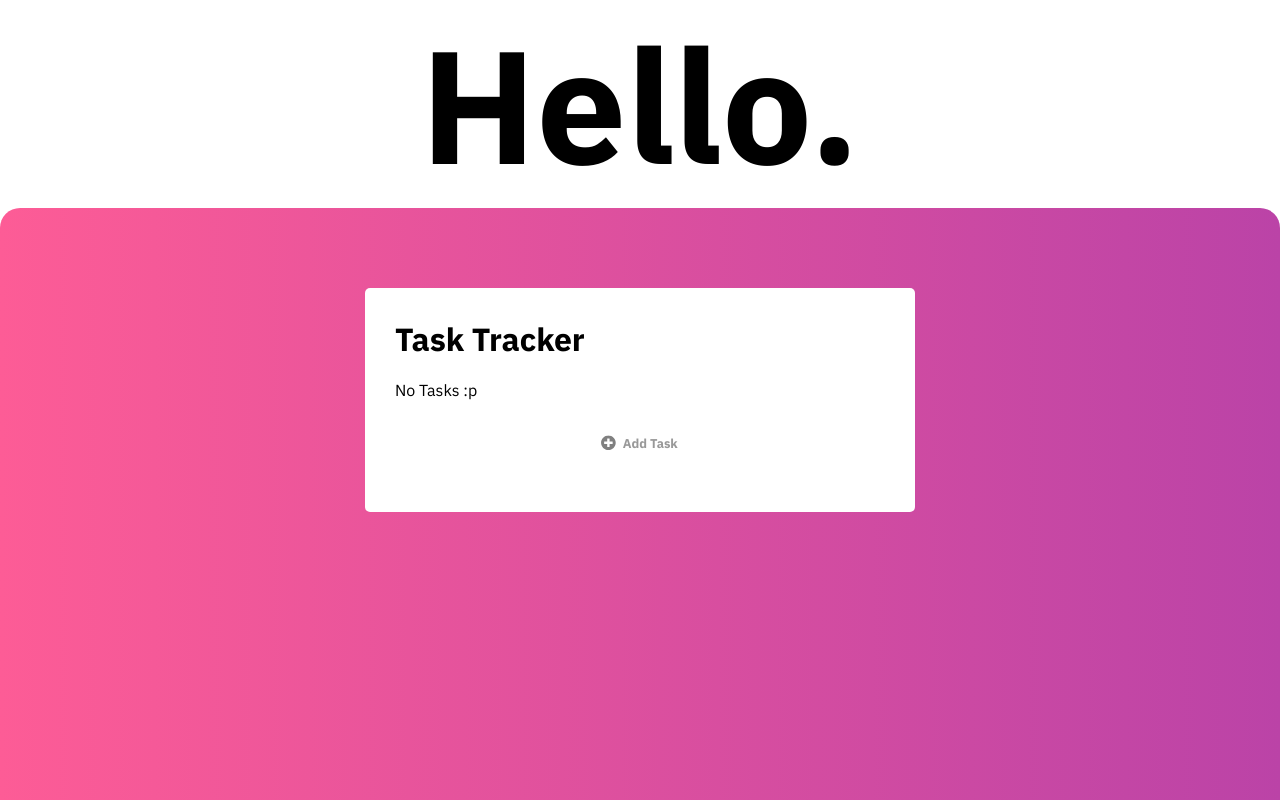
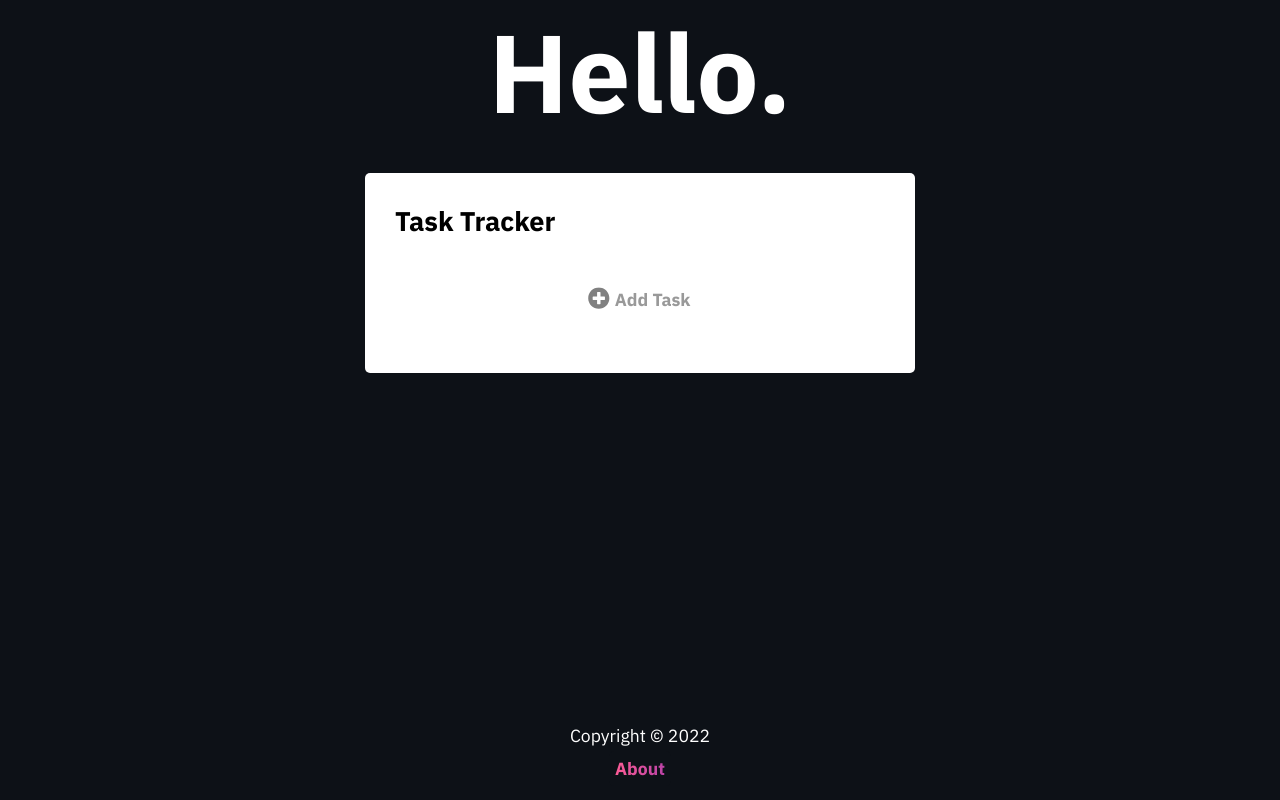
Before and after one commit to LordRobin1/Task-Tracker, a React (Create React App) app: page / in a window 1280 px wide. Shown: the top 800 px of the page. Built offline with nearby package versions, Linux system fonts and the light colour scheme; no server answers.

Commit message:
styling updates

```diff
--- a/src/App.js
+++ b/src/App.js
@@ -84,8 +84,9 @@ function App() {
   // Finish Task
   const finishTask = async (task) => {
     const taskToFinish = await fetchTask(task)
-    const finishedTask = { ...taskToFinish, finished: !taskToFinish.finished,
-                           id: finishedTasks.indexOf(finishedTasks.length - 1) + 1}
+    const finishedTask = {
+      ...taskToFinish, finished: !taskToFinish.finished,
+      id: finishedTasks.indexOf(finishedTasks.length - 1) + 1}
 
     await fetch(`http://192.168.178.20:5000/finishedTasks`, {
       method: 'POST',
@@ -170,8 +171,8 @@ function App() {
   return (
     <>
       <div>
-          <p style={{ textAlign: 'center', fontSize:'20vh',
-                      fontWeight: 'bolder'}}
+          <p style={{ textAlign: 'center', fontSize:'6.9rem',
+                      fontWeight: 'bolder', color: 'white'}}
           >Hello.</p>
       </div>
       <Router>
@@ -198,7 +199,7 @@ function App() {
                               </Tasks>
                               ) : (
                               <>
-                                <p style={{marginBottom: '5px'}}>No Tasks :p</p>
+                                <p style={{marginBottom: '5px'}}></p>
                                 <Button
                                   classname={"btn btn-add"}
                                   text={showAddTask ? 'Cancel' : 'Add Task'}
--- a/src/components/About.js
+++ b/src/components/About.js
@@ -1,13 +1,14 @@
 import { Link } from "react-router-dom"
-import { FaArrowLeft } from 'react-icons/fa'
+// import { FaArrowLeft } from 'react-icons/fa'
 
 const About = () => {
   return (
     <div className='about'>
-        <Link to='/' style={{ marginRight: '10px'}}>
-          <FaArrowLeft className='icon'/>
+        <Link to='/' style={{ marginRight: '15px', textDecoration: 'none'}}>
+          {/* <FaArrowLeft className='icon'/> */}
+          <div className='icon' style={{ scale: '1.5' }}>⬅</div>
         </Link>
-        <h4>Version 1.0.0</h4>
+        <h3>Version 0.1.4</h3>
     </div>
   )
 }
--- a/src/components/FinishedTask.js
+++ b/src/components/FinishedTask.js
@@ -13,9 +13,9 @@ const FinishedTask = ({ task, onDelete }) => {
             >
                 {ishover
                   ?
-                  <FaTrashAlt style={{color: 'gray'}} onClick={() => onDelete(task)}/>
+                  <FaTrashAlt style={{color: 'silver'}} onClick={() => onDelete(task)}/>
                   :
-                  <FaCheckCircle style={{color: '#ef579a'}} />
+                  <FaCheckCircle/>
                 }
             </div>
         </h3>
--- a/src/components/Footer.js
+++ b/src/components/Footer.js
@@ -3,9 +3,10 @@ import { Link } from "react-router-dom"
 const Footer = () => {
   return (
     <footer className='footer'>
-        <p style={{fontSize: '2vh',
-        marginBottom: '1.25vh'}}>Copyright &copy; 2022</p>
-        <Link to='./about'>About</Link>
+        <p>Copyright &copy; 2022</p>
+        <Link to='./about'>
+          <span>About</span>
+        </Link>
     </footer>
   )
 }
--- a/src/components/Header.js
+++ b/src/components/Header.js
@@ -4,7 +4,7 @@ const Header = ({ title }) => {
 
     return (
     <header className='header'>
-       <h1>{title}</h1>
+       <p>{title}</p>
     </header>
   )
 }
--- a/src/components/Task.js
+++ b/src/components/Task.js
@@ -14,7 +14,7 @@ const Task = ({task, onDelete, onToggle, onFinish }) => {
 
             {/* taskcontent */}
             <div>
-                <h3>{task.text}</h3>
+                <p>{task.text}</p>
 
                 <div style={{ display: 'flex', margin: '5px 0'}}>
                     <div>
--- a/src/components/Tasks.js
+++ b/src/components/Tasks.js
@@ -34,7 +34,7 @@ const Tasks = ({ tasks, finishedTasks, onDelete, onToggle, onFinish, onDragEnd,
             <DragDropContext
                 onDragEnd={DragEnd}
             >
-                <p style={{fontStyle: 'italic'}}
+                <p style={{fontStyle: 'italic', fontSize: '1.3rem'}}
                 >Tasks</p>
                 <Droppable droppableId='droppable-1'>
                     {(provided) => (
@@ -86,7 +86,7 @@ const Tasks = ({ tasks, finishedTasks, onDelete, onToggle, onFinish, onDragEnd,
 
             {/* finished Tasks */}
             <div className='finishedTasks'>
-                <p style={{fontStyle: 'italic'}}
+                <p style={{fontStyle: 'italic', fontSize: '1.3rem'}}
                 >Finished Tasks</p>
                 <>
                 {finishedTasks.map((task) => (
--- a/src/index.css
+++ b/src/index.css
@@ -6,15 +6,22 @@
   margin: 0;
   padding: 0;
 }
-
+::selection {
+  color: white;
+  background-color: #fd5c96;
+}
 body {
   font-family: 'IBM Plex Sans', 'Poppins', sans-serif;
+  background-color: #0d1117;
+}
+#root {
+  min-height: 100vh;
+  display: flex;
+  flex-direction: column;
 }
 .content {
-  min-height: 100vh;
-  padding: 50px 0;
-  border-radius: 20px;
-  background: linear-gradient(90deg, #fd5c96, #bb43a7);
+  padding-bottom: 4vh;
+  font-size: 1rem;
 }
 
 .taskListSpacer {
@@ -37,12 +44,13 @@ body {
   justify-content: space-between;
   align-items: center;
   margin-bottom: 20px;
+  font-weight: bold;
+  font-size: 1.69rem;
 }
 
 .tasks {
   padding-top: 15px;
   border-top: 2px solid #baba;
-  font-size: 150%;
 }
 
 .finishedTasks {
@@ -52,35 +60,48 @@ body {
 }
 
 .task {
-  font-size: .8em;
   background:#f4f4f4;
   margin: 10px 5px;
   padding: 10px 20px;
   border-radius: 5px;
   cursor: pointer;
-  transition: box-shadow 0.2s ease 0s;
+  transition: all 0.2s ease 0s;
   overflow: auto;
+  font-size: 1.1em;
 }
 .task:hover {
   box-shadow: 1px 1px 5px 1px #a3afbdb2;
 }
-.task.reminder {
-  border-left: 5px solid green;
+.task.finished {
+  background-color: #0d1117;
+  color: white;
+  border-left: none;
 }
-.task.finished {
-  background: #4DD8F8;
-  border-left: none;
+.task.finished:hover {
+  /* box-shadow: 2px 2px 5px 2px #a3afbdb2; */
+  background-color: #424242;
+  box-shadow: none;
+}
+.task p {
+  display: flex;
+  align-items: center;
+  justify-content: space-between;
+  font-weight: bold;
+  font-size: 1.1em;
+  margin-bottom: 7px;
 }
 .task h3 {
   display: flex;
   align-items: center;
   justify-content: space-between;
-}/*
-.task p {
-  align-items: center;
-  padding-right: 2px;
-  padding-top: 5px;
-} */
+  font-size: 1.1em;
+}
+.task h3 div {
+  color: #fd5c96;
+}
+.task.reminder {
+  border-left: 5px solid green;
+}
 
 .add-form {
   margin: 20px 30px;
@@ -89,7 +110,7 @@ body {
 .form-control {
   margin: 10px 0;
   font-weight: bold;
-  font-size: .9em;
+  font-size: 1.1em;
 }
 .form-control label {
   display: block;
@@ -99,7 +120,8 @@ body {
   width: 100%;
   height: 40px;
   padding: 0 5px;
-  font-size: .9em;
+  font-family: 'IBM Plex Sans';
+  font-size: 1em;
 }
 .form-control-check {
   display: flex;
@@ -114,36 +136,41 @@ body {
   height: 20px;
 }
 
-
 .footer {
-  margin: 30px auto;
+  margin: auto;
+  margin-bottom: 20px;
   text-align: center;
-  /* margin-top: 30px; */
+  font-size: 1.1rem;
 }
 .footer p {
-  margin-bottom: 5px;
+  color: white;
+  margin-bottom: 10px;
 }
 .footer a {
-  padding: 4px;
   text-decoration: none;
-  color: black;
-  border-radius: 2px;
-  background: linear-gradient(90deg, #fd5c96, #bb43a7);
-  box-shadow: none;
-  transition: box-shadow 0.2s ease 0s;
-  font-size: 2vh;
+  background-color: #0d1117;
+  transition: all 0.2s ease 0s;
+  border-radius: 5px;
+  padding: 4%;
 }
 .footer a:hover {
-    box-shadow: 1px 1px 5px 1px #a3afbdb2;
+  background-color: #424242;
+}
+.footer a span {
+  font-weight: bold;
+  color: transparent;
+  background-image: linear-gradient(90deg, #fd5c96, #bb43a7);
+  background-clip: text;
 }
 
 .about {
+  color: white;
   display: flex;
   margin: auto;
   justify-content: center;
   text-align: center;
   margin-top: 10px;
-  font-size: 2.5vh;
+  font-size: 1.1rem;
 }
 
 .btn {
@@ -155,7 +182,7 @@ body {
   margin: 0 5px;
   border-radius: 5px;
   cursor: pointer;
-  font-size: 15px;
+  font-size: 1rem;
   font-weight: bold;
   font-family: inherit;
   transition: all 0.1s ease-in-out 0s;
@@ -172,7 +199,7 @@ body {
   background: #00000000;
   background-color:white;
   color: #999999;
-  font-size: .8em;
+  font-size: 1.1rem;
   /* border: dashed 2.5px #cccccc; */
 }
 .btn-add:hover {
@@ -187,12 +214,12 @@ body {
 }
 
 .icon {
+  text-decoration: none;
   color: grey;
   cursor: pointer;
   transition: all .1s ease 0s;
 }
 .icon:hover {
-  color: #ef579a;
+  color: #fd5c96;
   scale: 1.1;
-  /* color: #4dd8f8; */
 }
```
